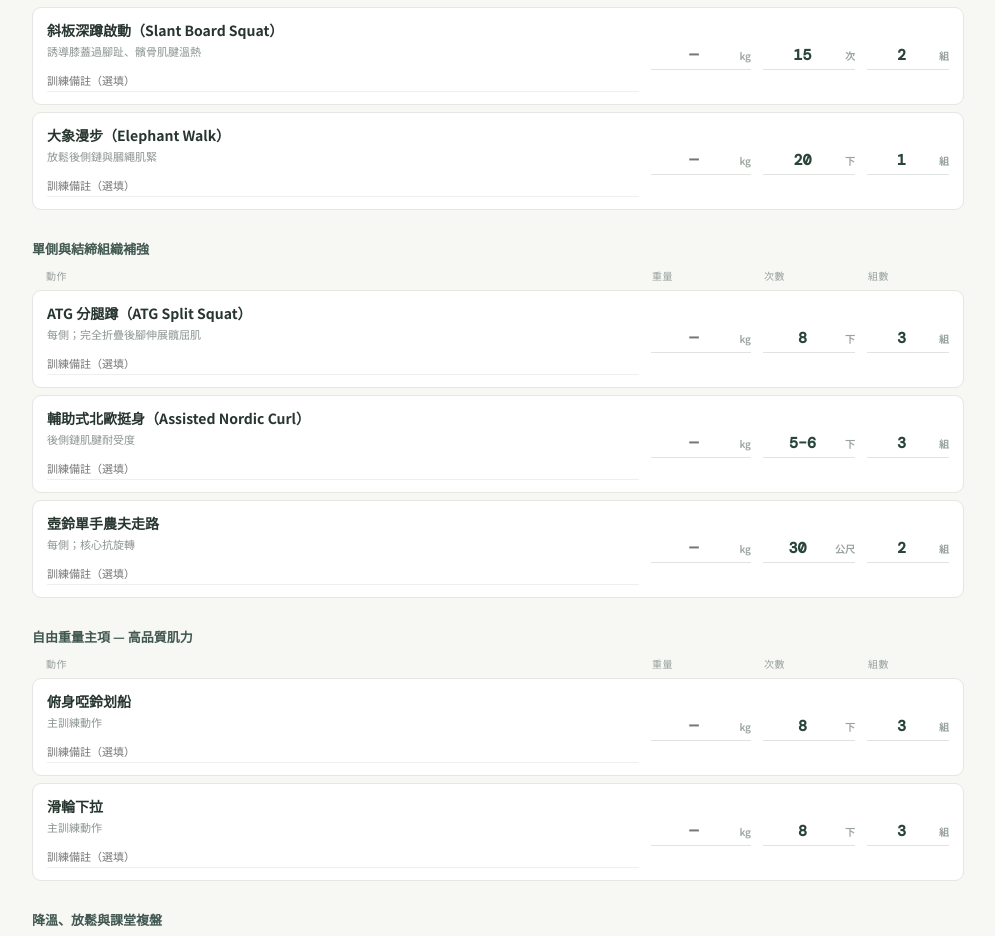
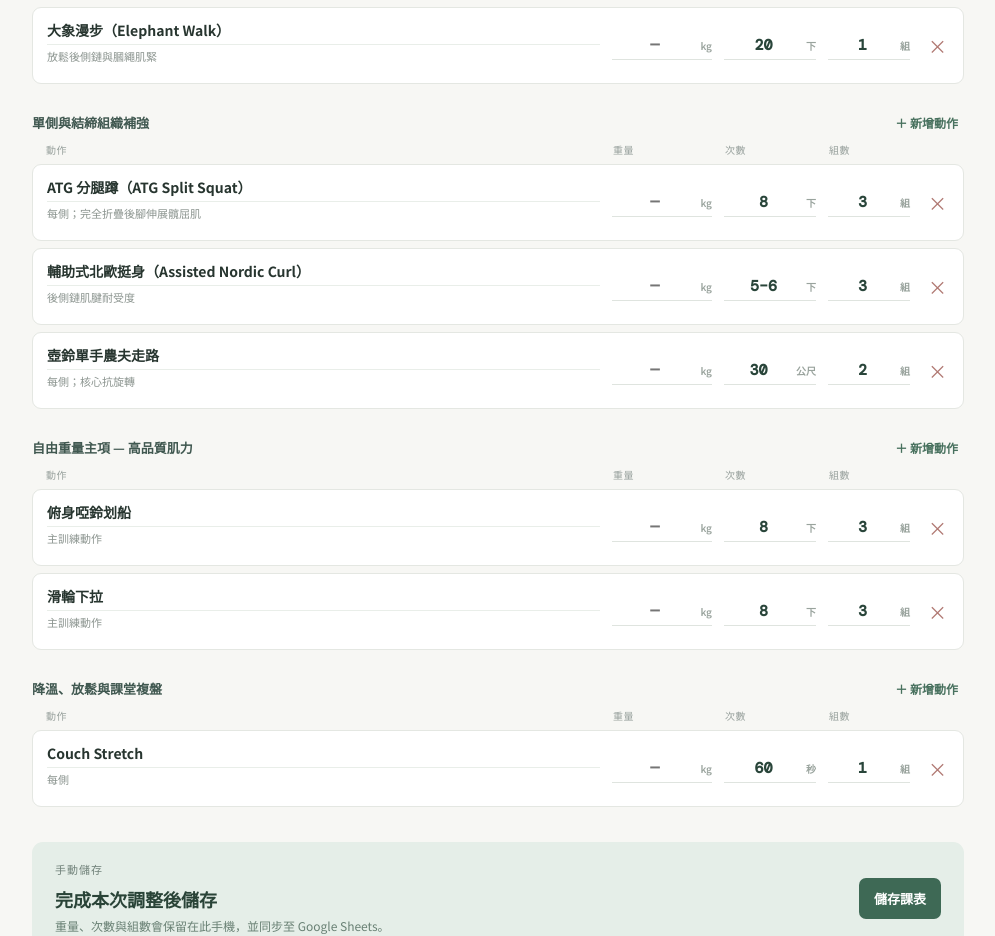
Before and after one commit to phoebe0412/phoebe-personal-training-form, a React (Vite) app: page / in a window 1280 px wide. Shown: the part 858-1794 px from the top of the page, without its empty margins (284-1279 px from the left). Built offline with nearby package versions, Linux system fonts and the light colour scheme.

Commit message:
Add workout controls and Sheets sync

```diff
--- a/src/App.jsx
+++ b/src/App.jsx
@@ -1,4 +1,5 @@
 import { useEffect, useMemo, useState } from 'react';
+import { TRAINING_SYNC_URL } from './config';
 
 const PROGRAM = [
   ['動態評估與軟組織重置', '貓駝式', '8', '2', '下', '活化脊椎靈活度、誘發核心深層肌群'],
@@ -15,7 +16,7 @@ const PROGRAM = [
   ['降溫、放鬆與課堂複盤', 'Couch Stretch', '60', '1', '秒', '每側'],
 ];
 
-const makePlan = () => PROGRAM.map(([section, name, reps, sets, unit, note]) => ({ section, name, reps, sets, unit, note, weight: '', memo: '' }));
+const makePlan = () => PROGRAM.map(([section, name, reps, sets, unit, note]) => ({ id: `exercise-${crypto.randomUUID()}`, section, name, reps, sets, unit, note, weight: '' }));
 const initialStudents = [
   { id: 'demo-1', name: '林安妮', goal: '改善久坐與肩頸僵硬', plan: makePlan() },
   { id: 'demo-2', name: '王子維', goal: '建立下肢力量與膝蓋耐受', plan: makePlan() },
@@ -41,7 +42,18 @@ export function App() {
   const [modal, setModal] = useState('');
   const student = students.find((item) => item.id === selectedId) || students[0];
   const groupedPlan = useMemo(() => student?.plan.reduce((groups, item, index) => { (groups[item.section] ||= []).push({ ...item, index }); return groups; }, {}), [student]);
+  const [saveState, setSaveState] = useState('');
   const updateExercise = (index, key, value) => setStudents((items) => items.map((item) => item.id === student.id ? { ...item, plan: item.plan.map((exercise, i) => i === index ? { ...exercise, [key]: value } : exercise) } : item));
+  const addExercise = (section) => setStudents((items) => items.map((item) => item.id === student.id ? { ...item, plan: [...item.plan, { id: `exercise-${crypto.randomUUID()}`, section, name: '新動作', reps: '8', sets: '3', unit: '下', note: '', weight: '' }] } : item));
+  const deleteExercise = (index) => setStudents((items) => items.map((item) => item.id === student.id ? { ...item, plan: item.plan.filter((_, i) => i !== index) } : item));
+  const saveToSheets = async () => {
+    setSaveState('儲存中…');
+    if (!TRAINING_SYNC_URL) { setSaveState('已儲存於本機'); return; }
+    try {
+      await fetch(TRAINING_SYNC_URL, { method: 'POST', mode: 'no-cors', body: JSON.stringify({ action: 'replaceTraining', student }) });
+      setSaveState('已同步至 Google Sheets');
+    } catch { setSaveState('已儲存於本機；Google Sheets 同步失敗'); }
+  };
   const saveStudent = (form) => {
     if (modal === 'new') { const next = { id: `student-${Date.now()}`, ...form, plan: makePlan() }; setStudents((items) => [...items, next]); setSelectedId(next.id); }
     else setStudents((items) => items.map((item) => item.id === student.id ? { ...item, ...form } : item));
@@ -59,8 +71,8 @@ export function App() {
       <aside className="student-sidebar"><div className="sidebar-label"><span>學員名單</span><button type="button" onClick={() => setModal('new')} aria-label="新增學員">＋</button></div><div className="student-list">{students.map((item) => <button key={item.id} type="button" className={`student-item ${item.id === student.id ? 'selected' : ''}`} onClick={() => setSelectedId(item.id)}><span className="student-initial">{item.name.slice(0, 1)}</span><strong>{item.name}</strong></button>)}</div></aside>
       <section className="program-area"><div className="program-heading"><div><p className="overline">體驗課・90 分鐘</p><h1>{student.name} 的訓練課表</h1><p>{student.goal}</p></div><div className="program-actions"><button type="button" className="quiet-button" onClick={() => setModal('edit')}>編輯學員</button><button type="button" className="delete-button" onClick={deleteStudent}>刪除</button></div></div>
         <div className="session-note"><span>本次課程</span><input aria-label="本次課程日期" type="date" defaultValue={new Date().toISOString().slice(0, 10)} /><textarea placeholder="課前觀察／今天的訓練目標…" /></div>
-        {Object.entries(groupedPlan).map(([section, exercises]) => <section className="program-section" key={section}><h2>{section}</h2><div className="exercise-head"><span>動作</span><span>重量</span><span>次數</span><span>組數</span></div>{exercises.map((exercise) => <div className="exercise-row" key={exercise.index}><div className="exercise-title"><strong>{exercise.name}</strong><small>{exercise.note}</small><input value={exercise.memo} onChange={(e) => updateExercise(exercise.index, 'memo', e.target.value)} placeholder="訓練備註（選填）" /></div><label className="metric"><input inputMode="decimal" value={exercise.weight} onChange={(e) => updateExercise(exercise.index, 'weight', e.target.value)} placeholder="—" /><span>kg</span></label><label className="metric"><input value={exercise.reps} onChange={(e) => updateExercise(exercise.index, 'reps', e.target.value)} /><span>{exercise.unit}</span></label><label className="metric"><input inputMode="numeric" value={exercise.sets} onChange={(e) => updateExercise(exercise.index, 'sets', e.target.value)} /><span>組</span></label></div>)}</section>)}
-        <div className="finish-card"><div><p className="overline">自動儲存</p><h2>隨時調整，立即保留</h2><p>重量、次數、組數和備註會儲存在此手機／瀏覽器。</p></div></div>
+        {Object.entries(groupedPlan).map(([section, exercises]) => <section className="program-section" key={section}><div className="section-title"><h2>{section}</h2><button type="button" onClick={() => addExercise(section)}>＋ 新增動作</button></div><div className="exercise-head"><span>動作</span><span>重量</span><span>次數</span><span>組數</span></div>{exercises.map((exercise) => <div className="exercise-row" key={exercise.id || exercise.index}><div className="exercise-title"><input className="exercise-name" value={exercise.name} onChange={(e) => updateExercise(exercise.index, 'name', e.target.value)} aria-label="動作名稱" /><small>{exercise.note}</small></div><label className="metric"><input inputMode="decimal" value={exercise.weight} onChange={(e) => updateExercise(exercise.index, 'weight', e.target.value)} placeholder="—" /><span>kg</span></label><label className="metric"><input value={exercise.reps} onChange={(e) => updateExercise(exercise.index, 'reps', e.target.value)} /><span>{exercise.unit}</span></label><label className="metric"><input inputMode="numeric" value={exercise.sets} onChange={(e) => updateExercise(exercise.index, 'sets', e.target.value)} /><span>組</span></label><button className="delete-exercise" type="button" onClick={() => deleteExercise(exercise.index)} aria-label={`刪除 ${exercise.name}`}>×</button></div>)}</section>)}
+        <div className="finish-card"><div><p className="overline">手動儲存</p><h2>完成本次調整後儲存</h2><p>{saveState || '重量、次數與組數會保留在此手機，並同步至 Google Sheets。'}</p></div><button type="button" onClick={saveToSheets}>儲存課表</button></div>
       </section>
     </div>
     {modal && <StudentModal mode={modal} student={modal === 'edit' ? student : null} onClose={() => setModal('')} onSave={saveStudent} />}
--- a/src/config.js
+++ b/src/config.js
@@ -1 +1,3 @@
 export const GOOGLE_APPS_SCRIPT_URL = 'https://script.google.com/macros/s/AKfycbxSyN9DyzwEGm5cnvyCF_ALRr0OQk4dqe_2vdY8C1slpO6i5Iu52WRMTluOpRURGt0/exec';
+// 重新部署 google-apps-script/Code.gs 後，這個網址會接收學員課表同步資料。
+export const TRAINING_SYNC_URL = GOOGLE_APPS_SCRIPT_URL;
--- a/src/styles.css
+++ b/src/styles.css
@@ -51,3 +51,10 @@ fieldset { padding: 0; margin: 0; border: 0; } .choice-list { display: grid; gap
 .exercise-head, .exercise-row { grid-template-columns: minmax(210px, 1fr) 100px 92px 82px; }
 @media (max-width: 850px) { .student-item { min-width: 132px; }.exercise-head, .exercise-row { grid-template-columns: minmax(190px, 1fr) 75px 70px 64px; } }
 @media (max-width: 580px) { .topbar-title { font-size: 12px; }.program-heading h1 { font-size: 30px; }.exercise-row { grid-template-columns: 1fr 72px 62px 52px; }.app-topbar nav { display: none; } }
+
+.section-title { display: flex; align-items: center; justify-content: space-between; margin-bottom: 10px; }.section-title h2 { margin: 0; }.section-title button { border: 0; background: transparent; color: #48715e; cursor: pointer; font-size: 12px; font-weight: 700; }
+.exercise-head, .exercise-row { grid-template-columns: minmax(210px, 1fr) 100px 92px 82px 27px; }.exercise-head span:last-child { grid-column: 4; }
+.exercise-title .exercise-name { display: block; width: 100%; border: 0; border-bottom: 1px solid #e9eee9; padding: 0 0 4px; color: #27352f; outline: none; font-size: 14px; font-weight: 700; }.exercise-title .exercise-name:focus { border-color: #91afa0; }
+.delete-exercise { width: 24px; height: 24px; border: 0; border-radius: 5px; background: transparent; color: #b07872; cursor: pointer; font-size: 19px; line-height: 1; }.delete-exercise:hover { background: #fbefed; }
+@media (max-width: 850px) { .exercise-head, .exercise-row { grid-template-columns: minmax(190px, 1fr) 75px 70px 64px 25px; } }
+@media (max-width: 580px) { .exercise-row { grid-template-columns: 1fr 68px 58px 48px 23px; }.exercise-title { grid-column: 1 / -1; }.delete-exercise { padding: 0; } }
```
Also changed, not shown: 1 other file (tests, documents, lock files or other folders).
